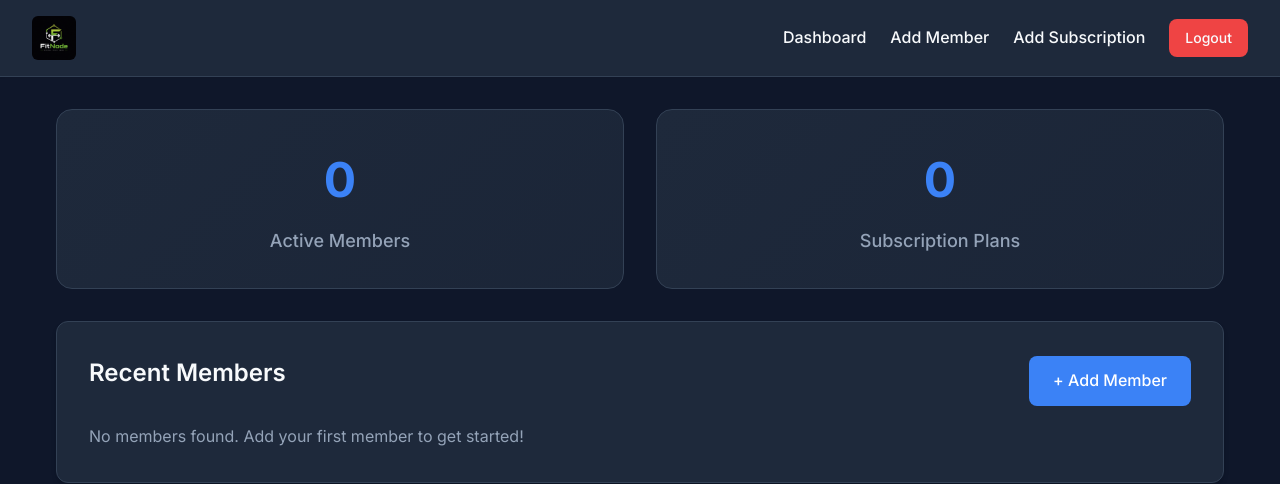
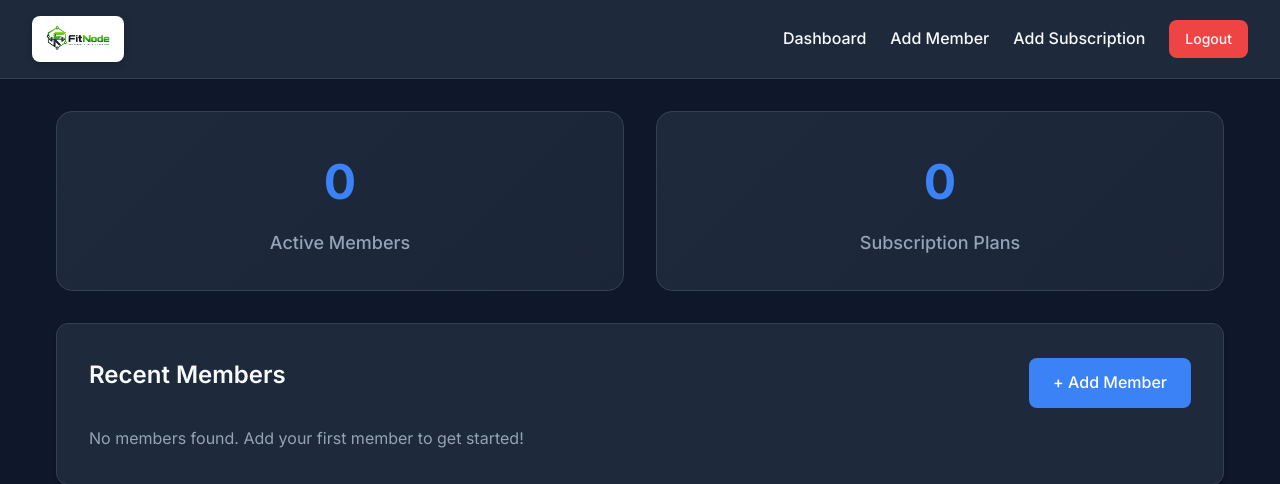
Before and after one commit to soumya4531-svg/Gym-Management, a Flask app: page / in a window 1280 px wide. Shown: the top 484 px of the page. Run offline with Flask 3, Linux system fonts and the light colour scheme; the visitor is signed in with stand-in values (Sample User, id 1); data that the repository does not hold is empty.

Commit message:
Update navbar header with wide horizontal FitNode logo

```diff
--- a/static/style.css
+++ b/static/style.css
@@ -67,17 +67,40 @@ a:hover {
     align-items: center;
 }
 
+.nav-brand-link {
+    display: flex;
+    align-items: center;
+    text-decoration: none;
+}
+
 .nav-logo {
-    height: 44px;
+    height: 46px;
+    max-height: 50px;
     width: auto;
-    border-radius: 6px;
+    background: #ffffff;
+    padding: 4px 12px;
+    border-radius: 8px;
     object-fit: contain;
-    transition: transform 0.2s ease;
+    box-shadow: 0 2px 8px rgba(0, 0, 0, 0.2);
+    transition: transform 0.2s ease, box-shadow 0.2s ease;
 }
 
 .nav-logo:hover {
-    transform: scale(1.03);
+    transform: scale(1.02);
+    box-shadow: 0 4px 12px rgba(255, 255, 255, 0.2);
 }
+
+.login-logo {
+    height: 65px;
+    width: auto;
+    background: #ffffff;
+    padding: 6px 16px;
+    border-radius: 10px;
+    object-fit: contain;
+    box-shadow: 0 4px 15px rgba(0, 0, 0, 0.3);
+    margin-bottom: 0.75rem;
+}
+
 
 
 .nav-links {
--- a/templates/base.html
+++ b/templates/base.html
@@ -11,10 +11,11 @@
     {% if session.get('admin_id') %}
     <nav class="navbar">
         <div class="nav-brand">
-            <a href="{{ url_for('index') }}" style="display: flex; align-items: center; gap: 10px; text-decoration: none;">
-                <img src="{{ url_for('static', filename='images/fitnode_logo.jpg') }}" alt="FitNode Logo" class="nav-logo">
+            <a href="{{ url_for('index') }}" class="nav-brand-link">
+                <img src="{{ url_for('static', filename='images/fitnode_logo.png') }}" alt="FitNode Logo" class="nav-logo">
             </a>
         </div>
+
         <div class="nav-links">
             <a href="{{ url_for('index') }}">Dashboard</a>
             <a href="{{ url_for('add_member') }}">Add Member</a>
--- a/templates/login.html
+++ b/templates/login.html
@@ -5,9 +5,10 @@
 {% block content %}
 <div class="login-container">
     <div class="login-header" style="text-align: center;">
-        <img src="{{ url_for('static', filename='images/fitnode_logo.jpg') }}" alt="FitNode Logo" style="max-width: 220px; height: auto; border-radius: 12px; margin-bottom: 1rem; box-shadow: 0 4px 12px rgba(0,0,0,0.3);">
+        <img src="{{ url_for('static', filename='images/fitnode_logo.png') }}" alt="FitNode Logo" class="login-logo">
         <p style="color: var(--text-muted);">Sign in to manage your fitness center</p>
     </div>
+
 
 
     <div class="card">
```
Also changed, not shown: static/images/fitnode_logo.png (added).
